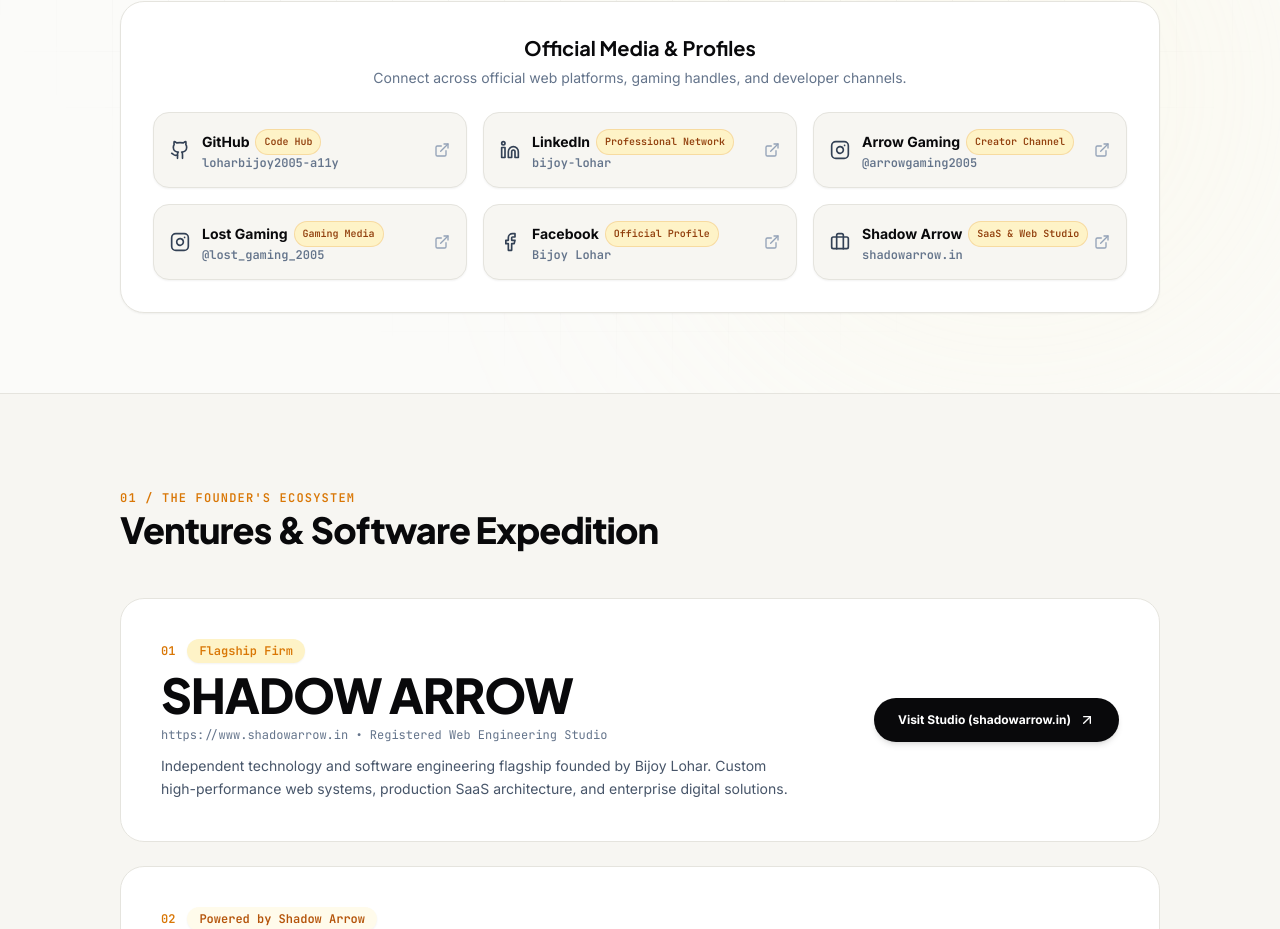
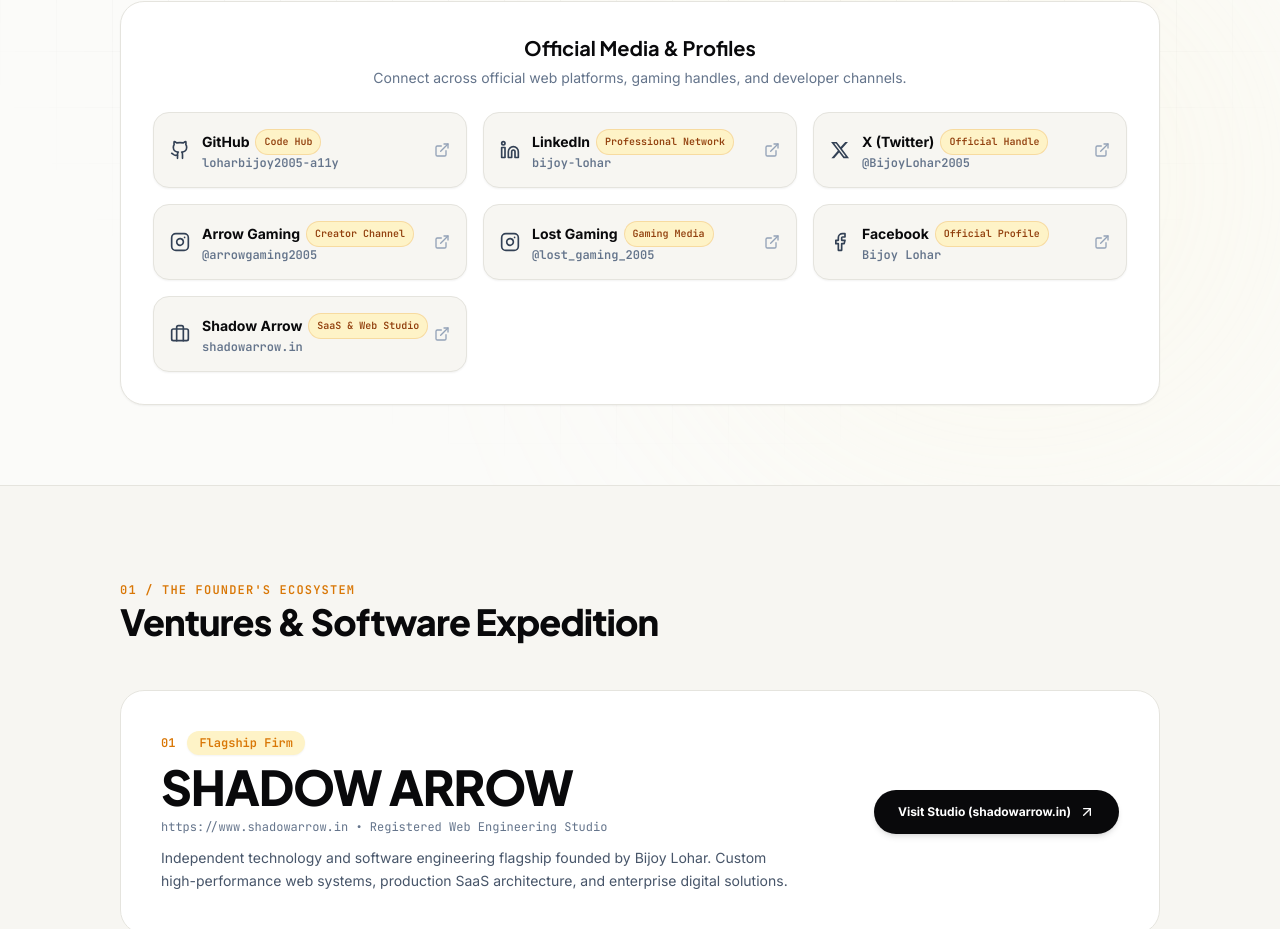
Before and after one commit to loharbijoy2005-a11y/BijoyLoharMain-PROT, a Next.js app: page / in a window 1280 px wide. Shown: the part 2240-3169 px from the top of the page. Built offline with nearby package versions, Linux system fonts and the light colour scheme.

Commit message:
Update AboutMe.tsx
X Add

```diff
--- a/components/AboutMe.tsx
+++ b/components/AboutMe.tsx
@@ -20,9 +20,22 @@
   Layers,
 } from "lucide-react";
 
+// Official Sharp Vector Icon for X (Twitter)
+const XIcon: React.FC<{ className?: string }> = ({ className }) => (
+  <svg
+    viewBox="0 0 24 24"
+    fill="currentColor"
+    className={className}
+    aria-hidden="true"
+  >
+    <path d="M18.244 2.25h3.308l-7.227 8.26 8.502 11.24H16.17l-5.214-6.817L4.99 21.75H1.68l7.73-8.835L1.254 2.25H8.08l4.713 6.231zm-1.161 17.52h1.833L7.084 4.126H5.117z" />
+  </svg>
+);
+
 export interface SocialLinks {
   github?: string;
   linkedin?: string;
+  x?: string;
   instagramArrowGaming?: string;
   instagramLostGaming?: string;
   facebook?: string;
@@ -86,6 +99,7 @@
   socials = {
     github: "https://github.com/loharbijoy2005-a11y",
     linkedin: "https://www.linkedin.com/in/bijoy-lohar-5a508832b",
+    x: "https://x.com/BijoyLohar2005",
     instagramArrowGaming: "https://www.instagram.com/arrowgaming2005/",
     instagramLostGaming: "https://www.instagram.com/lost_gaming_2005",
     facebook: "https://www.facebook.com/share/1C6e2W4cQr/",
@@ -117,6 +131,14 @@
       icon: Linkedin,
       glowColor: "hover:border-blue-600 hover:bg-blue-50/50",
       badge: "Professional Network",
+    },
+    {
+      name: "X (Twitter)",
+      handle: "@BijoyLohar2005",
+      url: socials.x,
+      icon: XIcon,
+      glowColor: "hover:border-black hover:bg-studioSubtle",
+      badge: "Official Handle",
     },
     {
       name: "Arrow Gaming",
@@ -227,7 +249,6 @@
               }}
               className="relative group w-44 h-44 sm:w-52 sm:h-52 rounded-2xl p-1"
             >
-              {/* Rotating Warm Border */}
               <motion.div
                 animate={{ rotate: 360 }}
                 transition={{ duration: 15, repeat: Infinity, ease: "linear" }}
@@ -246,7 +267,6 @@
                 />
               </div>
 
-              {/* Verified Badge Icon */}
               <div className="absolute bottom-2 right-2 bg-studioCard text-amberAccent p-1.5 rounded-full border border-borderWarm shadow-md" title="Verified Entity">
                 <CheckCircle2 className="w-5 h-5 text-amberAccent" />
               </div>
@@ -286,7 +306,6 @@
               a Web Engineering & SaaS studio, and manage creator handles <strong className="text-deepInk">Arrow Gaming</strong> & <strong className="text-deepInk">Lost Gaming</strong>.
             </motion.p>
 
-            {/* Clean Tech Stack Pills */}
             <motion.div variants={itemVariants} className="space-y-2 pt-1">
               <span className="text-xs font-mono font-bold text-slate-500 uppercase block tracking-wider">
                 Tech Stack & Core Competencies:
@@ -309,7 +328,6 @@
               </div>
             </motion.div>
 
-            {/* Interactive CTA Buttons */}
             <motion.div variants={itemVariants} className="flex flex-wrap justify-center lg:justify-start gap-3 pt-3">
               <motion.a
                 whileHover={{ scale: 1.05 }}
```
